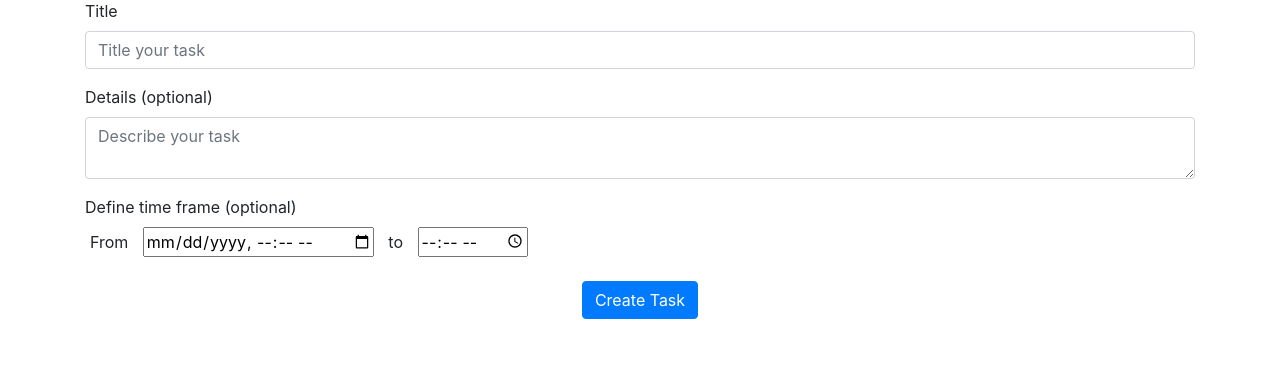
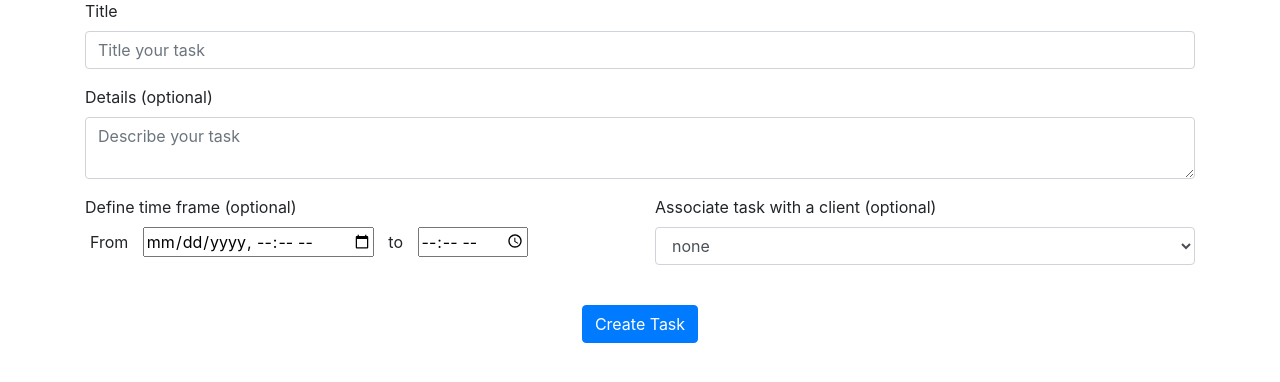
Before and after one commit to cwirex/TimeSheet, a Flask app: page /task-creator in a window 1280 px wide. Shown: the part 142-524 px from the top of the page. Run offline with Flask 2, Linux system fonts and the light colour scheme; a user stored in the database is signed in; data comes from the database, SQL or seed files in the repository; both versions use the stored data as it was after the commit; some libraries are stand-ins or nearby versions.

Commit message:
Finished basic functionality, linked Tasks with Clients

```diff
--- a/app.py
+++ b/app.py
@@ -41,7 +41,13 @@ def load_user(user_id):
 @views.route('/', methods=['GET', 'POST'])
 @login_required
 def home():
-    return render_template("home.html", user=current_user)
+    clients = {}
+    try:
+        for client in db.session.query(Client).order_by(Client.id):
+            clients[client.id] = client
+    except:
+        flash('Query clients failed.', category='error')
+    return render_template("home.html", user=current_user, clients=clients)
 
 
 @views.route('/client-manager', methods=['GET', 'POST'])
@@ -73,6 +79,7 @@ def task_creator():
         title = data['title']
         details = data['details']
         time_start = data['time_start']
+        client_id = int(data['select_client'])
         if time_start:
             time_start = datetime.strptime(time_start, '%Y-%m-%dT%H:%M')
         time_end = data['time_end']
@@ -82,19 +89,25 @@ def task_creator():
             flash('Title must be at least 3 characters.', category='error')
         else:
             user_id = current_user.id
-            if time_start and time_end:
-                task = Task(user_id=user_id, title=title, time_start=time_start, time_end=time_end, details=details)
-            elif time_start:
-                task = Task(user_id=user_id, title=title, time_start=time_start, details=details)
-            else:
-                task = Task(user_id=user_id, title=title, details=details)
+            task = Task(user_id=user_id, title=title, details=details)
+            if time_start:
+                task.time_start = time_start
+            if time_end:
+                task.time_end = time_end
+            if client_id != 0:
+                task.client_id = client_id
             try:
                 db.session.add(task)
                 db.session.commit()
-                flash('New task created successfully!')
+                flash('New task created successfully!', category='success')
             except:
                 flash('New task cannot be created.')
-    return render_template("task.html", user=current_user)
+    clients = []
+    try:
+        clients = db.session.query(Client).order_by(Client.last_name)
+    except:
+        flash('Query clients failed.', category='error')
+    return render_template("task.html", user=current_user, clients=clients)
 
 
 @views.route('/delete-task', methods=['POST'])
--- a/templates/base.html
+++ b/templates/base.html
@@ -62,6 +62,20 @@
                         <span aria-hidden="true">&times;</span>
                     </button>
                 </div>
+            {% elif cat == 'success' %}
+            <div class="alert alert-success alter-dismissable fade show" role="alert">
+                {{ m }}
+                <button type="button" class="close" data-dismiss="alert">
+                    <span aria-hidden="true">&times;</span>
+                </button>
+            </div>
+            {% else %}
+            <div class="alert alert-info alter-dismissable fade show" role="alert">
+                {{ m }}
+                <button type="button" class="close" data-dismiss="alert">
+                    <span aria-hidden="true">&times;</span>
+                </button>
+            </div>
             {% endif %}
         {% endfor %}
     {% endif %}
--- a/templates/client.html
+++ b/templates/client.html
@@ -9,15 +9,15 @@
     <form method="POST">
         <div class="form-group">
             <label for="first_name">First Name</label>
-            <input type="text" id="first_name" name="first_name" class="form-control" placeholder="John"/>
+            <input type="text" id="first_name" name="first_name" class="form-control" placeholder="John" maxlength="50"/>
         </div>
         <div class="form-group">
             <label for="last_name">Last Name</label>
-            <input type="text" id="last_name" name="last_name" class="form-control" placeholder="Smith"/>
+            <input type="text" id="last_name" name="last_name" class="form-control" placeholder="Smith" maxlength="50"/>
         </div>
         <div class="form-group">
             <label for="phone">Phone number (optional)</label>
-            <input type="tel" id="phone" minlength="9" name="phone" class="form-control" placeholder="740 070 040"/>
+            <input type="tel" id="phone" name="phone" class="form-control" placeholder="740 070 040" minlength="9" maxlength="50"/>
         </div>
         <div align="center">
             <button type="submit" class="btn btn-primary">Submit</button>
--- a/templates/login.html
+++ b/templates/login.html
@@ -9,11 +9,11 @@
     <form method="POST">
         <div class="form-group">
             <label for="login">Login</label>
-            <input type="email" id="login" name="login" class="form-control" placeholder="Your email"/>
+            <input type="email" id="login" name="login" class="form-control" placeholder="Your email" maxlength="100"/>
         </div>
         <div class="form-group">
             <label for="password">Password</label>
-            <input type="password" id="password" name="password" class="form-control" placeholder="Your password"/>
+            <input type="password" id="password" name="password" class="form-control" placeholder="Your password" minlength="6" maxlength="100"/>
         </div>
         <button type="submit" class="btn btn-primary">Log in</button>
     </form>
--- a/templates/register.html
+++ b/templates/register.html
@@ -9,16 +9,16 @@
     <form method="POST">
         <div class="form-group">
             <label for="email">Email address</label>
-            <input type="email" id="email" name="email" class="form-control" placeholder="Email"/>
+            <input type="email" id="email" name="email" class="form-control" placeholder="Email" maxlength="100" required/>
         </div>
         <div class="form-group">
             <label for="password1">Password</label>
-            <input type="password" id="password1" name="password1" class="form-control" placeholder="Password (min 6 characters)"/>
+            <input type="password" id="password1" name="password1" class="form-control" placeholder="Password (min 6 characters)" maxlength="100" required/>
         </div>
         <div class="form-group">
             <label for="password2">Confirm password</label>
             <input type="password" id="password2" name="password2" class="form-control"
-                   placeholder="Retype password" required/>
+                   placeholder="Retype password" maxlength="100" required/>
         </div>
         <div class="form-group">
             <label for="name">Name (optional)</label>
--- a/templates/task.html
+++ b/templates/task.html
@@ -9,12 +9,14 @@
     <form method="POST">
         <div class="form-group">
             <label for="title">Title</label>
-            <input type="text" id="title" name="title" class="form-control" placeholder="Title your task" required>
+            <input type="text" id="title" name="title" class="form-control" placeholder="Title your task" maxlength="200" required>
         </div>
         <div class="form-group">
             <label for="details">Details (optional)</label>
-            <textarea name="details" id="details" class="form-control" placeholder="Describe your task" spellcheck="true"></textarea>
+            <textarea name="details" id="details" class="form-control" placeholder="Describe your task" spellcheck="true" maxlength="1000"></textarea>
         </div>
+        <div class="row">
+            <div class="col-lg">
                 <div class="form-group">
                     <label for="time_start">Define time frame (optional)</label>
                 <br/>
@@ -23,6 +25,20 @@
                     <span style="margin: 0 10px 0 10px;">to</span>
                     <input id="time_end" name="time_end" type="time"></label>
                 </div>
+            </div>
+            <div class="col-lg">
+                <div class="form-group">
+                    <label for="select_client">Associate task with a client (optional)</label>
+                    <select id="select_client" name="select_client" class="form-control">
+                        <option value="0">none</option>
+                        {% for c in clients %}
+                            <option value="{{ c.id }}">{{ c.first_name }} {{ c.last_name }}</option>
+                        {% endfor %}
+                    </select>
+                </div>
+            </div>
+        </div>
+        <br/>
         <div align="center">
             <button type="submit" class="btn btn-primary">Create Task</button>
         </div>
```
Also changed, not shown: templates/home.html (+11 -3 lines), database.db. Lines whose indentation alone changed are shown as unchanged.
